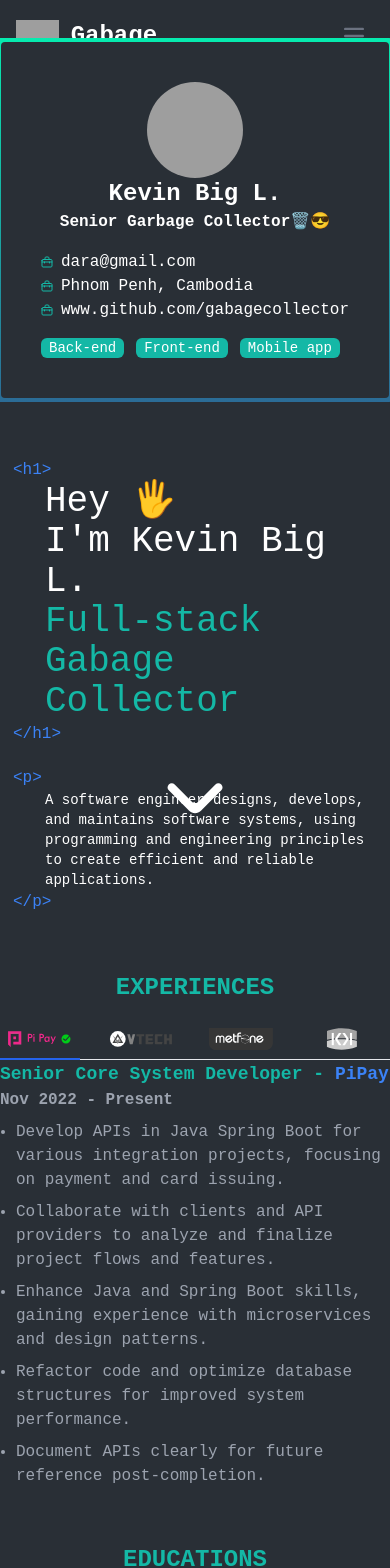
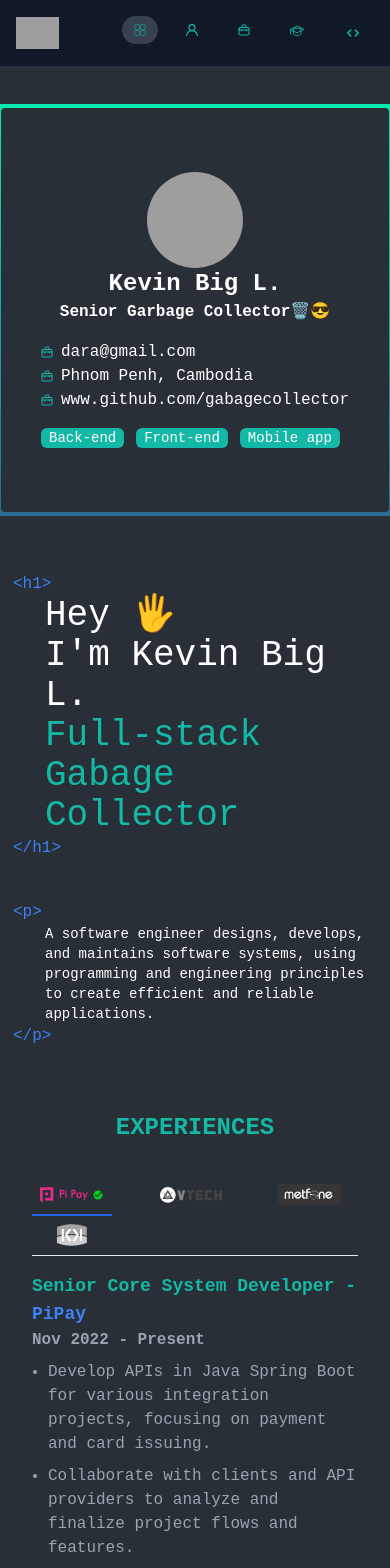
Before and after one commit to LeuKongsun/ksnl, a Next.js app: page / in a window 390 px wide. Shown: the top 1568 px of the page. Built offline with nearby package versions, Linux system fonts and the light colour scheme; grey boxes are pictures that could not be loaded.

Commit message:
fix(responsive): finished responsive

```diff
--- a/src/app/globals.css
+++ b/src/app/globals.css
@@ -50,3 +50,21 @@ body {
   background-size: 200% 200%;
   animation: gradient-flow 3s ease infinite;
 }
+
+@keyframes water-stream {
+  0% {
+    background-position: 0% 50%;
+  }
+  50% {
+    background-position: 100% 50%;
+  }
+  100% {
+    background-position: 0% 50%;
+  }
+}
+
+.water-stream {
+  background: linear-gradient(90deg, rgb(0, 255, 149), rgb(239, 4, 4), rgb(91, 13, 247));
+  background-size: 200% 100%;
+  animation: water-stream 2s ease-in-out infinite;
+}
--- a/src/app/layout.tsx
+++ b/src/app/layout.tsx
@@ -2,6 +2,7 @@ import type { Metadata } from "next";
 import localFont from "next/font/local";
 import "./globals.css";
 import Navbar from "@/components/Navbar";
+import Footer from "@/components/Footer";
 
 const geistSans = localFont({
   src: "./fonts/GeistVF.woff",
@@ -31,6 +32,7 @@ export default function RootLayout({
       >
         <Navbar />
         {children}
+        <Footer />
       </body>
     </html>
   );
--- a/src/app/page.tsx
+++ b/src/app/page.tsx
@@ -6,11 +6,12 @@ import Skill from "@/components/skill/Skill";
 
 export default function Home() {
   return (
-    <main className="max-w-screen-lg mx-auto mb-10">
-      <div className="flex flex-col gap-10">
+    <main className="max-w-screen-lg mx-auto">
+      <div className="flex flex-col items-center pt-16">
         {/* Home Section */}
         <Hero />
         {/* Experiences Section */}
+        <div className="p-8 md:p-0">
           <Experiences />
 
           {/* Education Section */}
@@ -22,6 +23,7 @@ export default function Home() {
           {/* Skills Section */}
           <Skill />
         </div>
+      </div>
     </main>
   );
 }
--- /dev/null
+++ b/src/components/Footer.tsx
@@ -0,0 +1,26 @@
+const Footer = () => {
+  return (
+    <footer className="bg-gray-900">
+      <div className="w-full mx-auto max-w-screen-xl p-4 flex items-center justify-between">
+        <span className="text-xs md:text-sm text-gray-500 sm:text-center dark:text-gray-400">
+          © 2024{" "}
+          <a href="https://flowbite.com/" className="hover:underline">
+            Kevin
+          </a>
+          . All Rights Reserved.
+        </span>
+          <p className="text-gray-500 text-xs md:text-sm">
+            Made with ❤️ by{" "}
+            <a
+              href="https://www.linkedin.com/in/kongsun-leu-502881145/"
+              className="underline"
+            >
+              Kevin
+            </a>
+          </p>
+      </div>
+    </footer>
+  );
+};
+
+export default Footer;
--- a/src/components/Navbar.tsx
+++ b/src/components/Navbar.tsx
@@ -25,7 +25,7 @@ const Navbar = () => {
   };
 
   return (
-    <nav className="bg-[#292f36] border-gray-200 dark:bg-gray-900 text-white">
+    <nav className="border-gray-200 bg-gray-900 text-white fixed top-0 left-0 w-full z-50">
       <div className="max-w-screen-lg flex flex-wrap items-center justify-between mx-auto p-4">
         <a href="/" className="flex items-center space-x-3 rtl:space-x-reverse">
           <img
@@ -33,36 +33,12 @@ const Navbar = () => {
             className="h-8"
             alt="Flowbite Logo"
           />
-          <span className="self-center text-2xl font-semibold whitespace-nowrap dark:text-white">
+          <span className="hidden md:block self-center text-2xl font-semibold whitespace-nowrap dark:text-white">
             Gabage
           </span>
         </a>
-        <button
-          data-collapse-toggle="navbar-default"
-          type="button"
-          className="inline-flex items-center p-2 w-10 h-10 justify-center text-sm text-gray-500 rounded-lg md:hidden hover:bg-gray-100 focus:outline-none focus:ring-2 focus:ring-gray-200 dark:text-gray-400 dark:hover:bg-gray-700 dark:focus:ring-gray-600"
-          aria-controls="navbar-default"
-          aria-expanded="false"
-        >
-          <span className="sr-only">Open main menu</span>
-          <svg
-            className="w-5 h-5"
-            aria-hidden="true"
-            xmlns="http://www.w3.org/2000/svg"
-            fill="none"
-            viewBox="0 0 17 14"
-          >
-            <path
-              stroke="currentColor"
-              strokeLinecap="round"
-              strokeLinejoin="round"
-              strokeWidth="2"
-              d="M1 1h15M1 7h15M1 13h15"
-            />
-          </svg>
-        </button>
-        <div className="hidden w-full md:block md:w-auto" id="navbar-default">
-          <ul className="font-medium flex flex-col p-4 md:p-0 mt-4 border rounded-lg md:flex-row md:space-x-8 rtl:space-x-reverse md:mt-0 md:border-0 dark:bg-gray-800 md:dark:bg-gray-900 dark:border-gray-700">
+        <div className="hidden md:flex w-full md:w-auto">
+          <ul className="font-medium flex space-x-8">
             {menuItems.map((item) => (
               <li key={item.name}>
                 <a
@@ -70,15 +46,42 @@ const Navbar = () => {
                   onClick={() => handleSetActive(item.href)} // handle click to set active section and smooth scroll
                   className={`flex items-center py-2 px-3 ${
                     activeSection === item.href
-                      ? "bg-teal-500 md:bg-transparent md:text-teal-500"
-                      : "md:hover:bg-transparent md:border-0 md:hover:text-teal-500 md:dark:hover:text-teal-500 dark:hover:bg-gray-700 dark:hover:text-white md:dark:hover:bg-transparent"
+                      ? "text-teal-500"
+                      : "md:hover:bg-transparent md:border-0 md:hover:text-teal-500 dark:hover:bg-gray-700 dark:hover:text-white"
                   }`}
                   aria-current={
                     activeSection === item.href ? "page" : undefined
                   }
                 >
                   {item.icon}
-                  <span className="ml-2">{item.name}</span>
+                  <span className="hidden md:inline ml-2">
+                    {item.name}
+                  </span>{" "}
+                  {/* Hide text on small screens */}
+                </a>
+              </li>
+            ))}
+          </ul>
+        </div>
+        <div className="flex md:hidden">
+          <ul className="font-medium flex space-x-4">
+            {menuItems.map((item) => (
+              <li key={item.name}>
+                <a
+                  href={`#${item.href}`} // linking to section ID
+                  onClick={() => handleSetActive(item.href)} // handle click to set active section and smooth scroll
+                  className={`flex items-center py-2 px-3 ${
+                    activeSection === item.href
+                      ? "text-teal-500 bg-gray-700 rounded-2xl"
+                      : "md:hover:bg-transparent md:border-0 hover:rounded-2xl md:hover:text-teal-500 dark:hover:bg-gray-700 dark:hover:text-white"
+                  }`}
+                  aria-current={
+                    activeSection === item.href ? "page" : undefined
+                  }
+                >
+                  {item.icon}
+                  <span className="sr-only">{item.name}</span>{" "}
+                  {/* Hide text for screen readers */}
                 </a>
               </li>
             ))}
--- a/src/components/achievement/Achievement.tsx
+++ b/src/components/achievement/Achievement.tsx
@@ -5,10 +5,10 @@ import React from "react";
 
 const Achievement = () => {
   return (
-    <section id='achievement' className="flex flex-col items-center text-white gap-4 mt-4">
-      <h1 className="text-2xl text-teal-500 font-bold">ACHIEVEMENTS</h1>
+    <section id='achievement' className="max-w-screen-md flex flex-col items-center text-white gap-6 mt-4 mb-16">
+      <h1 className="text-2xl text-teal-500 font-bold mb-8">ACHIEVEMENTS</h1>
 
-      <div className="max-w-full p-6 border border-gray-200 rounded-lg shadow">
+      <div className="max-w-full p-4 rounded-lg shadow-md shadow-teal-500">
         <div className="flex items-center gap-1 mb-4">
           <GoldIcon />
           <a href="#">
@@ -23,7 +23,7 @@ const Achievement = () => {
         </p>
       </div>
 
-      <div className="max-w-full p-6 border border-gray-200 rounded-lg shadow">
+      <div className="max-w-full p-4 rounded-lg shadow-md shadow-teal-500">
         <div className="flex items-center gap-1 mb-4">
           <SilverAwardIcon />
           <a href="#">
@@ -38,7 +38,7 @@ const Achievement = () => {
         </p>
       </div>
 
-      <div className="max-w-full p-6 border border-gray-200 rounded-lg shadow">
+      <div className="max-w-full p-4 rounded-lg shadow-md shadow-teal-500">
         <div className="flex items-center gap-1 mb-4">
           <CertificateIcon />
           <a href="#">
--- a/src/components/education/Education.tsx
+++ b/src/components/education/Education.tsx
@@ -1,9 +1,9 @@
 const Education = () => {
   return (
-    <section id="education" className="flex flex-col items-center text-white mt-4">
-      <h1 className="text-2xl text-teal-500 font-bold mb-4">EDUCATIONS</h1>
+    <section id="education" className="flex flex-col max-w-screen-md items-center text-white mt-4 mb-16">
+      <h1 className="text-2xl text-teal-500 font-bold mb-8">EDUCATIONS</h1>
 
-      <div className="p-8">
+      {/* <div className="p-8"> */}
         <ol className="relative border-s border-gray-200 dark:border-gray-700">
           <li className="mb-10 ms-4">
             <div className="absolute w-3 h-3 bg-gray-200 rounded-full mt-1.5 -start-1.5 border border-white dark:border-gray-900 dark:bg-gray-700"></div>
@@ -64,7 +64,7 @@ const Education = () => {
             </p>
           </li>
         </ol>
-      </div>
+      {/* </div> */}
     </section>
   );
 };
--- a/src/components/experiences/Experiences.tsx
+++ b/src/components/experiences/Experiences.tsx
@@ -2,10 +2,13 @@ import TabView from "./TabView";
 
 const Experiences = () => {
   return (
-    <section id="experience" className="flex flex-col items-center text-white mt-4">
-      <h1 className="text-2xl text-teal-500 font-bold mb-4">EXPERIENCES</h1>
+    <section
+      id="experience"
+      className="flex flex-col items-center text-white mt-4 mb-16 md:mb-0"
+    >
+      <h1 className="text-2xl text-teal-500 font-bold mb-8">EXPERIENCES</h1>
       <div className="flex flex-col">
-        <TabView/>
+        <TabView />
       </div>
     </section>
   );
--- a/src/components/experiences/TabView.tsx
+++ b/src/components/experiences/TabView.tsx
@@ -57,7 +57,7 @@ const TabView: React.FC = () => {
         </ul>
       </div>
 
-      <div className="max-w-2xl">
+      <div className="max-w-screen-md mt-4 h-96">
         {" "}
         {/* Set max and min width here */}
         {tabContent[activeTab]}
--- a/src/components/hero/Hero.tsx
+++ b/src/components/hero/Hero.tsx
@@ -22,12 +22,12 @@ const profileSkills = ["Back-end", "Front-end", "Mobile app"];
 
 const Hero = () => {
   return (
-    <section id="home" className="flex flex-col justify-center items-center text-white h-screen md:p-4">
+    <section id="home" className="flex flex-col justify-center items-center text-white mt-10 md:mt-0 md:h-screen">
       <div className="flex gap-10 flex-col md:flex-row justify-between">
         <div className="flex justify-center">
           <div>
             <div className="gradient-flow text-white rounded p-1">
-              <div className="flex flex-col w-full bg-[#292f36] text-white rounded p-10">
+              <div className="flex flex-col w-full bg-[#292f36] text-white rounded px-10 py-16">
                 <img
                   src="https://i.pinimg.com/280x280_RS/f2/ec/7f/f2ec7f84d8e65b94824896bc80edb52b.jpg"
                   alt="profile"
@@ -64,17 +64,17 @@ const Hero = () => {
             <h1>I&apos;m Kevin Big L.</h1>
             <h1 className="text-teal-500">Full-stack Gabage Collector</h1>
           </div>
-          <p className="text-blue-500 mb-5">&lt;/h1&gt;</p>
+          <p className="text-blue-500 mb-10">&lt;/h1&gt;</p>
           <p className="text-blue-500">&lt;p&gt;</p>
           <p className="text-sm pl-8">
             A software engineer designs, develops, and maintains software
             systems, using programming and engineering principles to create
             efficient and reliable applications.
           </p>
-          <p className="text-blue-500 mb-5">&lt;/p&gt;</p>
+          <p className="text-blue-500">&lt;/p&gt;</p>
         </div>
       </div>
-      <div className="text-white absolute bottom-0"><DownArrow /></div>
+      <div className="text-white absolute bottom-0 hidden md:block"><DownArrow /></div>
     </section>
   );
 };
```
Also changed, not shown: src/components/skill/Skill.tsx (+11 -11 lines). Lines whose indentation alone changed are shown as unchanged.
